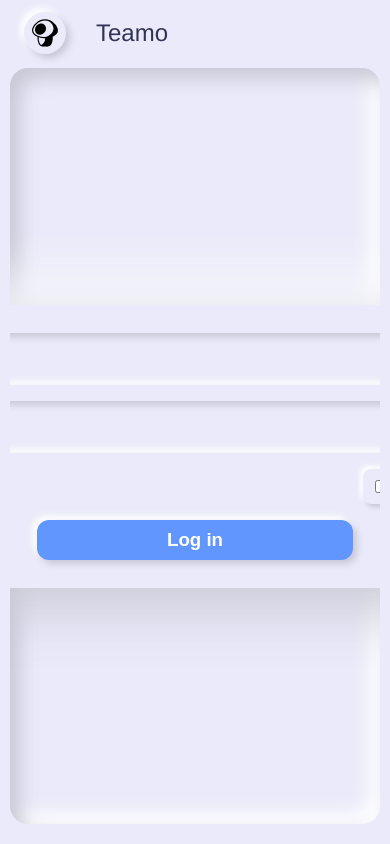
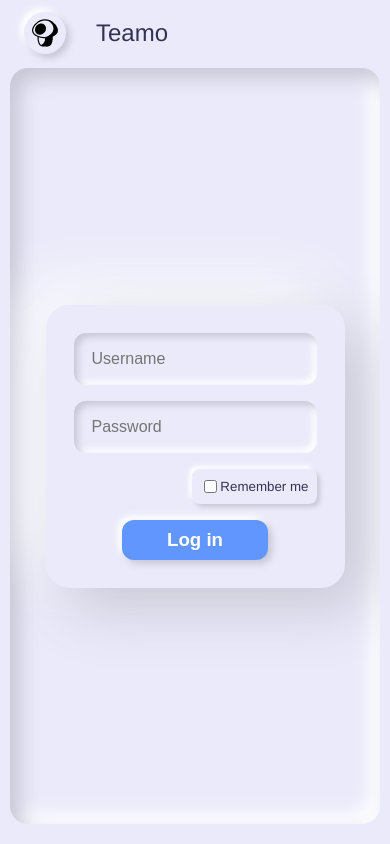
Before and after one commit to hew-and-eye/deepn_frontend, a Vue app: page /login in a window 390 px wide. Built offline with nearby package versions, Linux system fonts and the light colour scheme.

Commit message:
Fix login size on mobile

```diff
--- a/src/views/Login.vue
+++ b/src/views/Login.vue
@@ -54,8 +54,8 @@ export default {
     background: #eaeafa
     z-index: 1
   .login-form--wrapper
-    min-width: 600px
-    max-width: 90vw
+    min-width: 30vw
+    max-width: calc(90vw - 50px)
     position: relative
     z-index: 2
     padding: 20px
```
